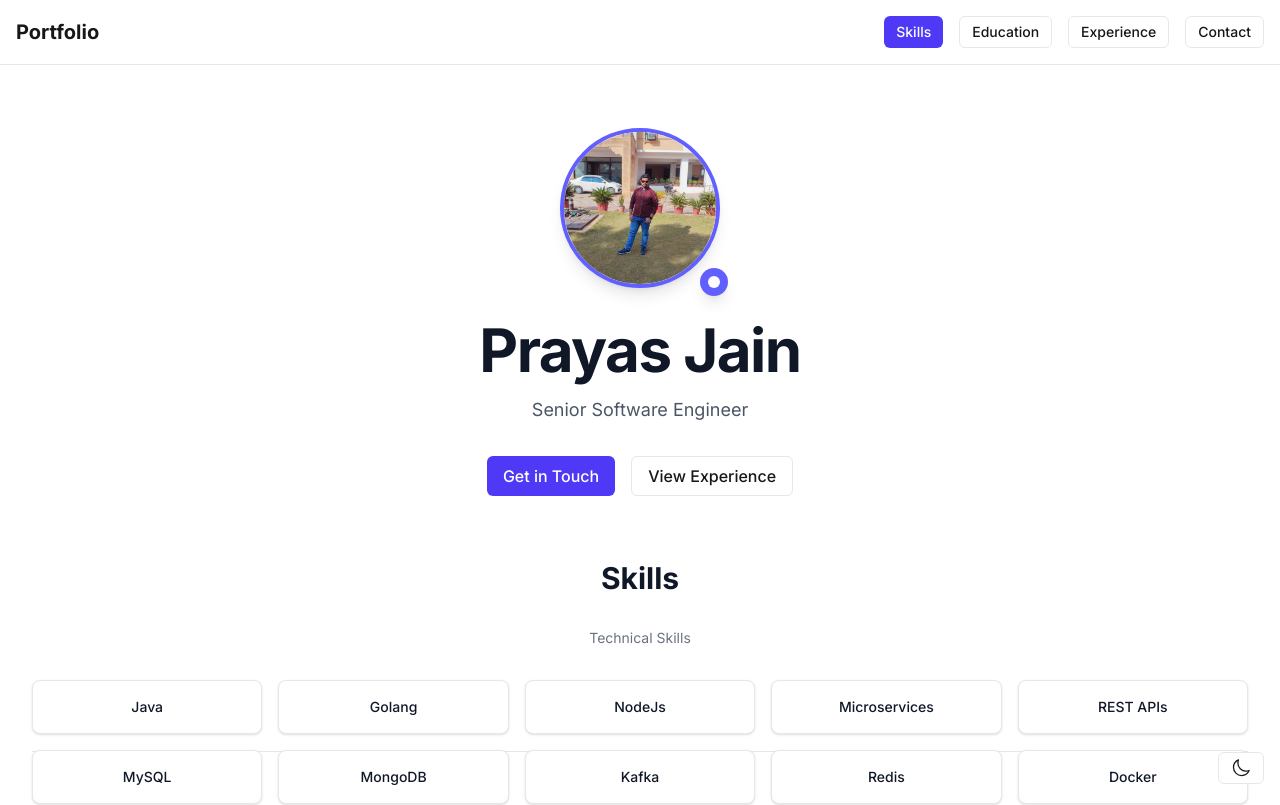
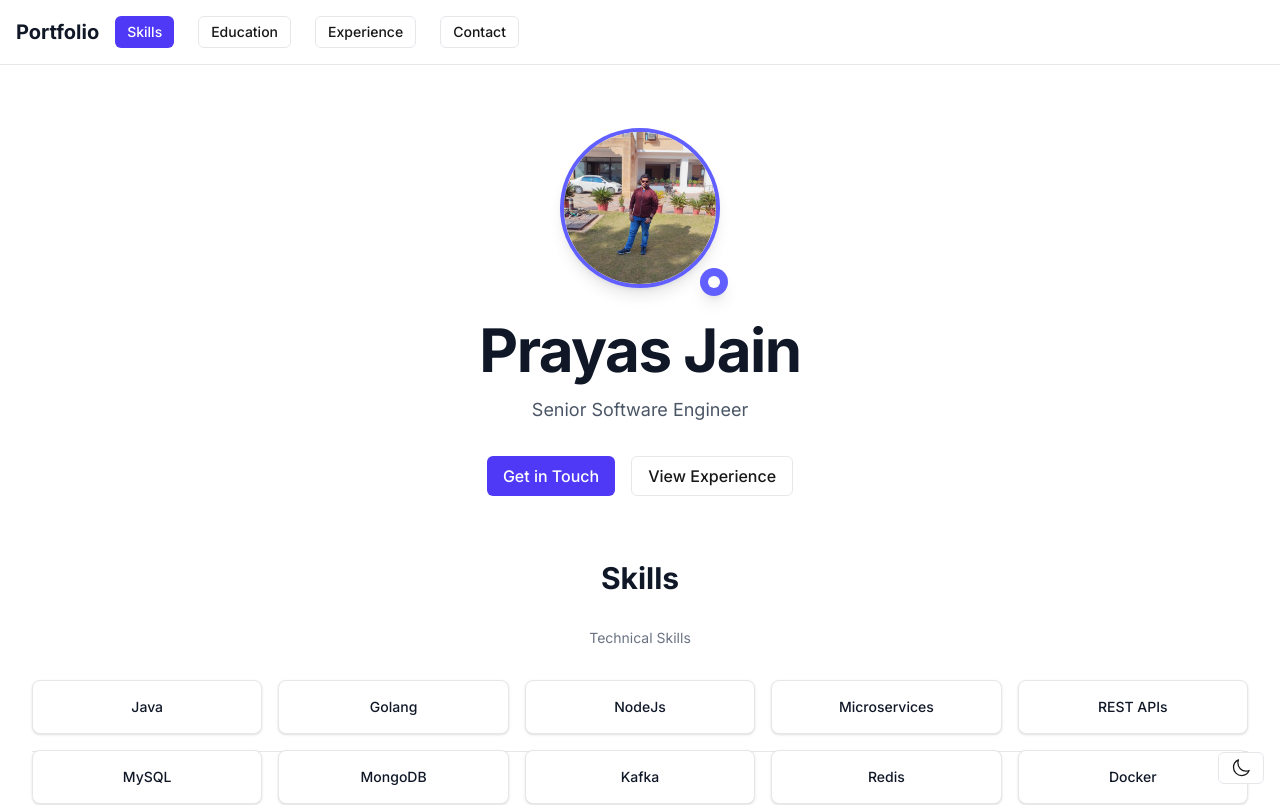
Before and after one commit to its-snorlax/portfolio-new, a Next.js app: page / in a window 1280 px wide. Shown: the top 805 px of the page. Built offline with nearby package versions, Linux system fonts and the light colour scheme.

Commit message:
Fix compilation errors: Remove unused imports and update navigation link

```diff
--- a/src/components/nav.tsx
+++ b/src/components/nav.tsx
@@ -1,7 +1,7 @@
 "use client";
 
 import { useState, useEffect } from "react";
-import { motion } from "framer-motion";
+import Link from "next/link";
 import Button from "./ui/button";
 
 const sections = [
@@ -37,10 +37,14 @@ export default function Nav() {
   return (
     <nav className="fixed left-0 right-0 top-0 z-50 border-b border-gray-200 bg-white/80 backdrop-blur-sm dark:border-gray-800 dark:bg-gray-900/80">
       <div className="container mx-auto flex h-16 items-center justify-between px-4">
-        <a href="/" className="text-xl font-bold">
+        <div className="flex items-center gap-4">
+          <Link
+            href="/"
+            className="text-xl font-bold text-gray-900 dark:text-white"
+          >
             Portfolio
-        </a>
-        <div className="hidden gap-4 md:flex">
+          </Link>
+          <nav className="hidden md:flex items-center gap-6">
             {sections.map((section) => (
               <Button
                 key={section.id}
@@ -55,6 +59,7 @@ export default function Nav() {
                 {section.label}
               </Button>
             ))}
+          </nav>
         </div>
       </div>
     </nav>
```
Lines whose indentation alone changed are shown as unchanged.
